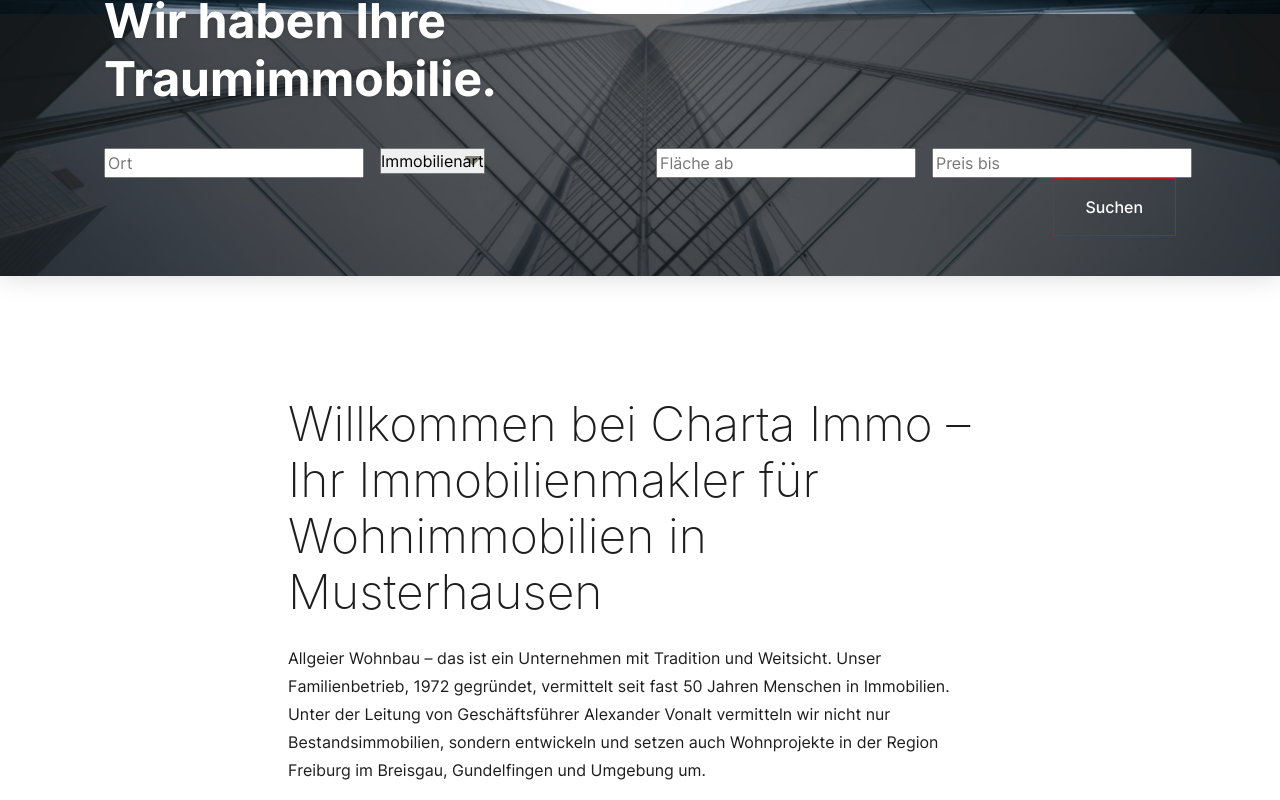
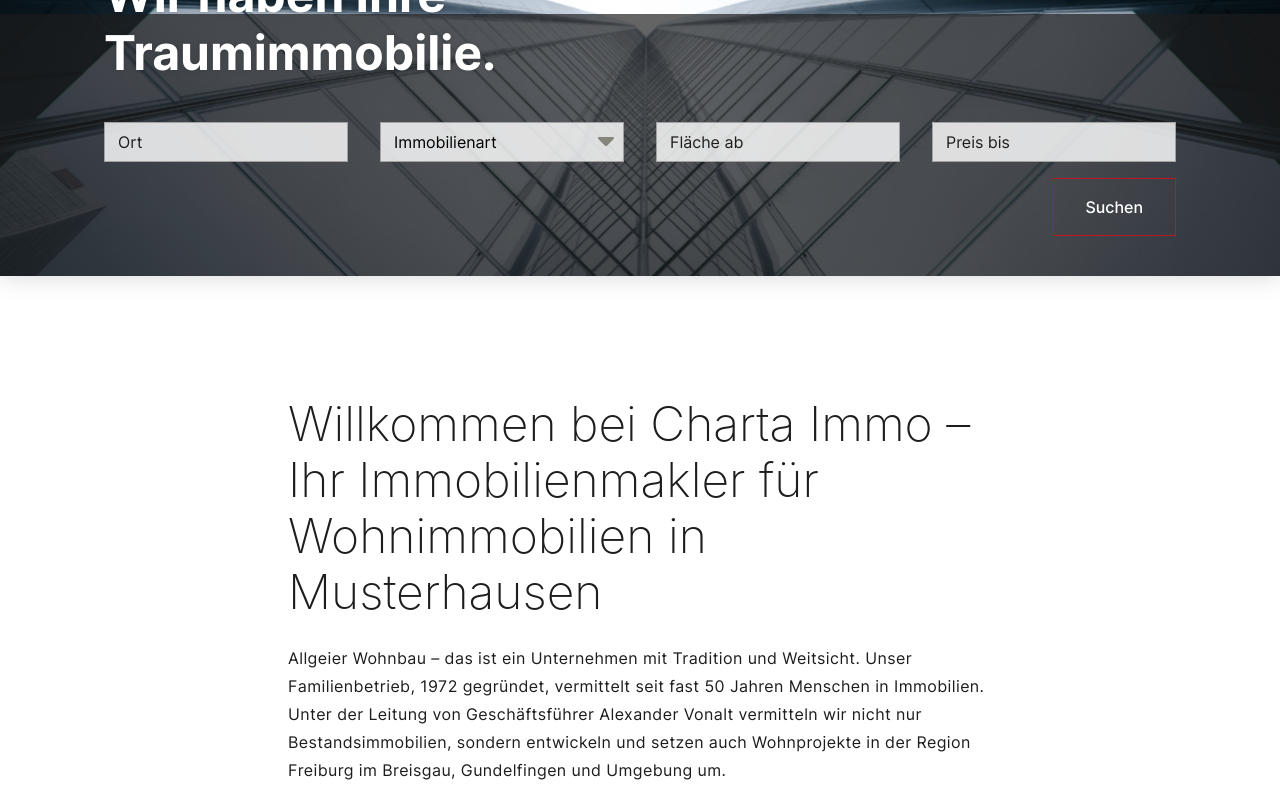
Before and after one commit to pospisk/onoffice-chartaimmo, a Vue app: page / in a window 1280 px wide. Shown: the part 300-1100 px from the top of the page. Built offline with nearby package versions, Linux system fonts and the light colour scheme; a web font is replaced by a local one.

Commit message:
add elements

```diff
--- a/src/assets/scss/elements.scss
+++ b/src/assets/scss/elements.scss
@@ -2,10 +2,49 @@ header{
     position: relative;
 }
 
+footer{
+    background-color: #F2F2F2;
+    padding-top: 72px;
+    @media (min-width: 992px){
+        padding-top: 120px;
+    }
+}
+
+h1, h2, h3, h4, h5, h6{
+    font-weight: 700;
+}
+
 section{
     min-height: 600px;
+    overflow: hidden;
     @media (min-width: 992px){
         min-height: 504px;
+    }
+}
+
+input{
+    background-color: #FFFFFFD1;
+    width: 100%;
+    height: 40px;
+    border: 1px solid #A2A2A2;
+    padding: 6px 13px;
+    margin-bottom: 1em;
+
+    &::placeholder{
+        color: #1D1D1D;
+        opacity: 1;
+    }
+}
+
+textarea{
+    width: 100%;
+    padding: 6px 13px;
+    border: 1px solid #A2A2A2;
+    margin-bottom: 1em;
+
+    &::placeholder{
+        color: #1D1D1D;
+        opacity: 1;
     }
 }
 
@@ -18,4 +57,22 @@ select{
     background-position: 96% center; /*Positioning*/
     background-repeat: no-repeat; /*Prevent showing multiple background images*/
     background-size: 16px;
+    background-color: #FFFFFFD1;
+    width: 100%;
+    height: 40px;
+    border: 1px solid #A2A2A2;
+    padding: 6px 13px;
+    margin-bottom: 1em;
+
+    &::placeholder{
+        color: #1D1D1D;
+        opacity: 1;
+    }
 }
+
+p{
+    font-size: 16px;
+    line-height: 28px;
+    font-weight: 400;
+    letter-spacing: 0.4px;
+}
```
